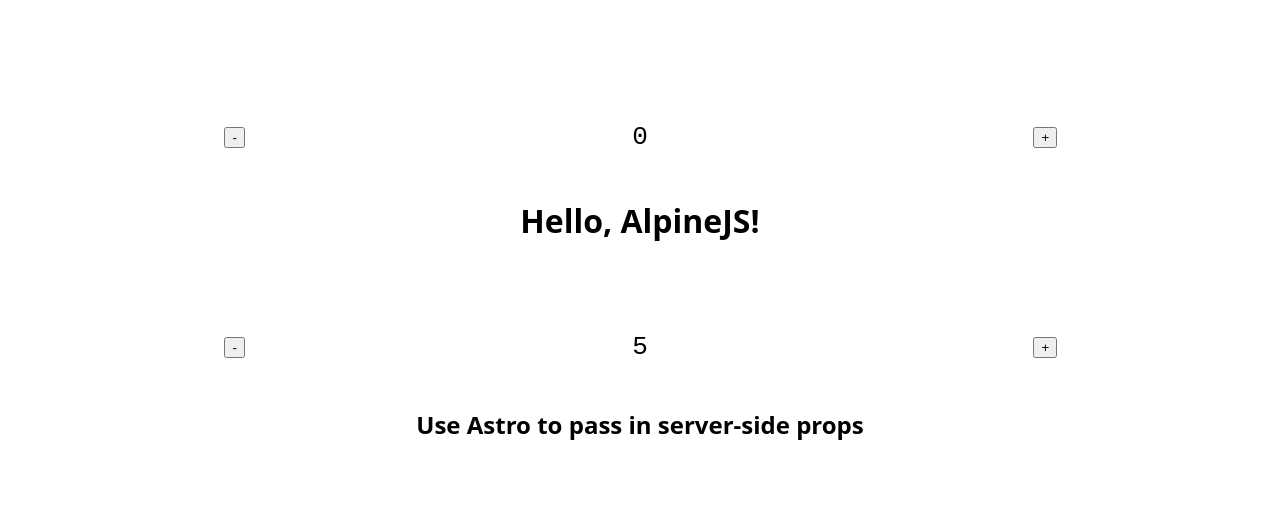
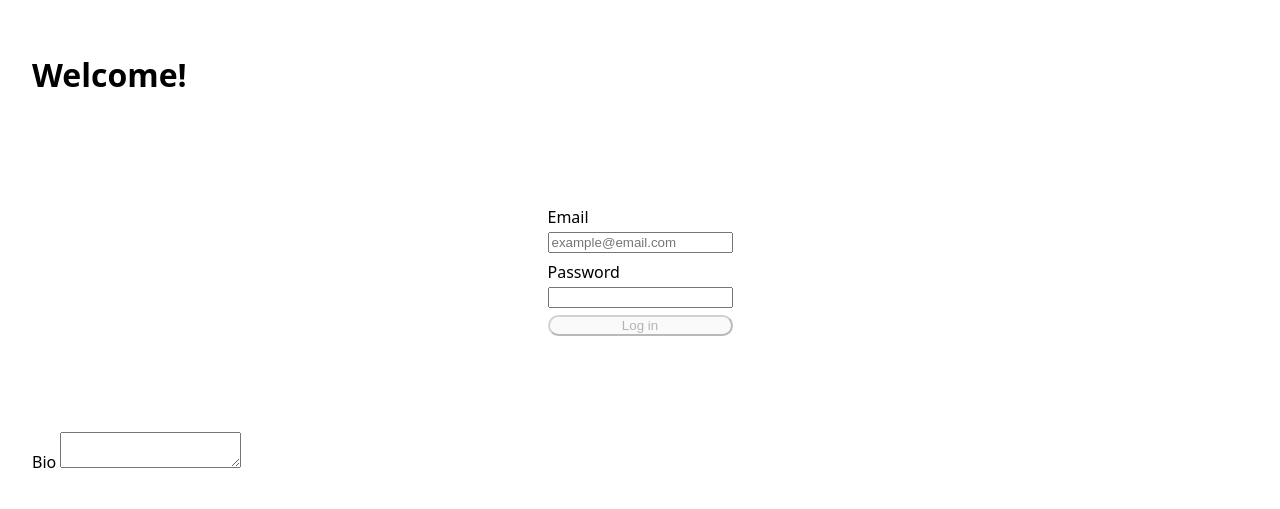
Before and after one commit to jonask028/astro-alpine, an Astro site: page / in a window 1280 px wide. Built offline with nearby package versions, Linux system fonts and the light colour scheme; Astro itself is replaced by a stand-in of ours.

Commit message:
loginform and fields made

```diff
--- /dev/null
+++ b/src/components/Fields.astro
@@ -0,0 +1,11 @@
+---
+---
+
+<div
+  x-data="
+  bio: ''
+  "
+>
+  <label for="bio">Bio</label>
+  <textarea name="bio" x-model="bio"></textarea>
+</div>
--- /dev/null
+++ b/src/components/Login.astro
@@ -0,0 +1,55 @@
+---
+---
+
+<div
+  class="form-container"
+  x-data="{
+      email: '',
+      password: '',
+      emailValidationError: false,
+      passwordValidationError: false
+    }"
+>
+  <form
+    id="loginForm"
+    novalidate
+    @submit.prevent="
+      emailValidationError = !$refs.emailInput.checkValidity();
+      passwordValidationError = !$refs.passwordInput.checkValidity();
+      if (!emailValidationError && !passwordValidationError) {
+        console.log('logging in');
+      }"
+  >
+    <label for="email">Email</label>
+    <input
+      type="email"
+      id="email"
+      name="email"
+      x-ref="emailInput"
+      x-model="email"
+      required
+      placeholder="example@email.com"
+    />
+    <label for="password">Password</label>
+    <input
+      type="password"
+      id="password"
+      name="password"
+      x-ref="passwordInput"
+      x-model="password"
+      required
+      minlength="12"
+    />
+    <button :disabled="!email || !password" type="submit">
+      Log in
+    </button>
+  </form>
+  <div>
+    <p style="color: #ff0000" x-show="emailValidationError">
+      Email input must be valid email
+    </p>
+    <p style="color: #ff0000" x-show="passwordValidationError">
+      Password input must be at least 12 characters long
+    </p>
+  </div>
+</div>
--- /dev/null
+++ b/src/layouts/Layout.astro
@@ -0,0 +1,31 @@
+---
+import "../styles/app.css";
+
+let { title } = Astro.props;
+---
+
+<html lang="en">
+  <head>
+    <meta charset="utf-8" />
+    <meta name="viewport" content="width=device-width" />
+    <meta name="generator" content={Astro.generator} />
+    <link rel="icon" type="image/svg+xml" href="/favicon.svg" />
+    <link rel="icon" href="/favicon.ico" />
+    <style>
+      html,
+      body {
+        font-family: system-ui;
+        margin: 0;
+      }
+      body {
+        padding: 2rem;
+      }
+    </style>
+  </head>
+  <body>
+    <h1>{title}</h1>
+    <main>
+      <slot />
+    </main>
+  </body>
+</html>
--- a/src/pages/index.astro
+++ b/src/pages/index.astro
@@ -1,40 +1,16 @@
 ---
 // Component Imports
-import Counter from '../components/Counter.astro';
+import "../styles/app.css";
+
+import Layout from "../layouts/Layout.astro";
+import Login from "../components/Login.astro";
+import Fields from "../components/Fields.astro";
 
 // Full Astro Component Syntax:
 // https://docs.astro.build/basics/astro-components/
 ---
 
-<html lang="en">
-	<head>
-		<meta charset="utf-8" />
-		<meta name="viewport" content="width=device-width" />
-		<meta name="generator" content={Astro.generator} />
-		<link rel="icon" type="image/svg+xml" href="/favicon.svg" />
-		<link rel="icon" href="/favicon.ico" />
-		<style>
-			html,
-			body {
-				font-family: system-ui;
-				margin: 0;
-			}
-			body {
-				padding: 2rem;
-			}
-		</style>
-	</head>
-	<body>
-		<main>
-			<!-- Note: no `client:load` necessary since AlpineJS is always included -->
-			<Counter>
-				<h1>Hello, AlpineJS!</h1>
-			</Counter>
-
-			<!-- Note: pass props to Astro components to initialize Alpine with a certain state -->
-			<Counter initialCount={5}>
-				<h2>Use Astro to pass in server-side props</h2>
-			</Counter>
-		</main>
-	</body>
-</html>
+<Layout title="Welcome!">
+  <Login />
+  <Fields />
+</Layout>
--- /dev/null
+++ b/src/styles/app.css
@@ -0,0 +1,34 @@
+form {
+  display: grid;
+  padding: 2em;
+  align-content: center;
+  align-self: center;
+}
+
+.form-container {
+  display: grid;
+  margin: 1em;
+  padding: 3em;
+  border-color: black;
+  border-radius: 15px;
+  border-width: 2px;
+  justify-content: center;
+  text-align: center;
+}
+
+.error-message {
+  color: red;
+  font-size: 14px;
+  margin: 0;
+}
+
+label {
+  padding-top: 0.5em;
+  padding-bottom: 0.25em;
+  justify-self: start;
+}
+
+button {
+  margin-top:0.5em;
+  border-radius: 2em;
+}
```
